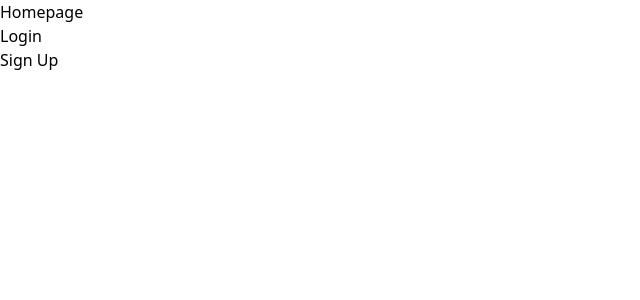
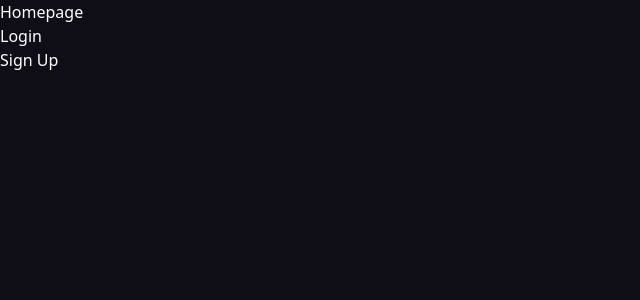
Before and after one commit to adelyntay/dream-tracker-frontend, a React (Vite) app: page / in a window 1280 px wide. Shown: the top 300 px of the page, without its empty margins (0-640 px from the left). Built offline with nearby package versions, Linux system fonts and the light colour scheme.

Commit message:
add web bg and text color

```diff
--- a/src/index.css
+++ b/src/index.css
@@ -1,3 +1,8 @@
 @tailwind base;
 @tailwind components;
 @tailwind utilities;
+
+body {
+    background-color: #0f0e17;
+    color: #fffffe;
+  }
```
